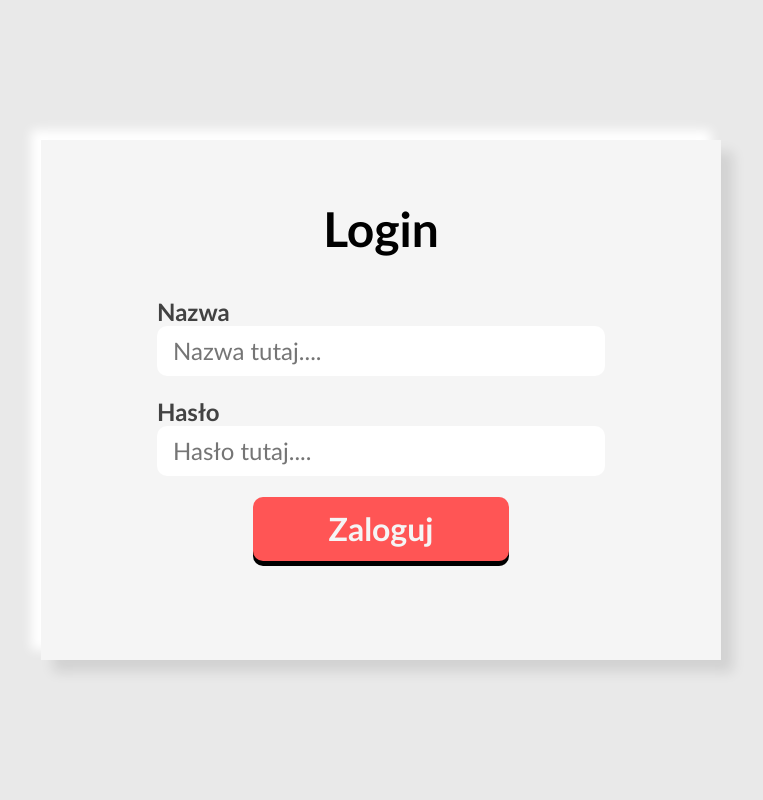
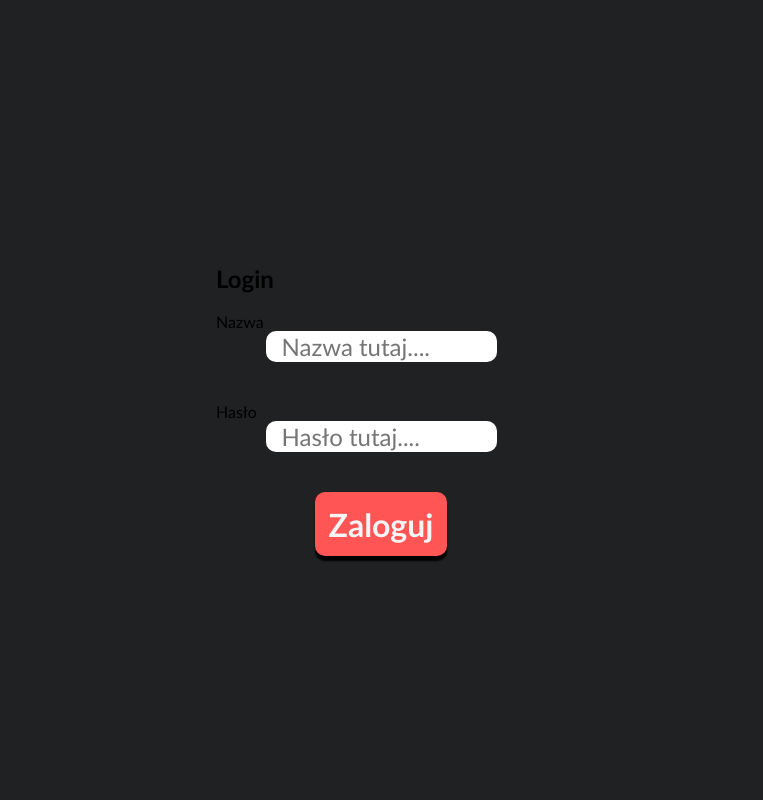
Before and after one commit to AntoniosSecret/Praca-Projekt-PZAW, a Django app: page /games/login/ in a window 1280 px wide. Shown: the whole page, without its empty margins (259-1022 px from the left). Run offline with Django 5.2, Linux system fonts and the light colour scheme.

Commit message:
Zmiany CSS

```diff
--- a/somegames/games/static/games/style.css
+++ b/somegames/games/static/games/style.css
@@ -7,6 +7,10 @@
 
     --secondary: #FF5555;
     --secondary-hover: #CC4444;
+}
+
+::selection {
+    background-color: var(--secondary);
 }
 
 * {
@@ -19,7 +23,9 @@
 
     height: 100vh;
 
-    background-color:var(--base-light);
+    background-color:var(--base-dark);
+
+    caret-color: var(--secondary);
 }
 
 header {
@@ -106,11 +162,13 @@
     height: 100%;
 }
 
-form {
+#loginForm {
     position: relative;
 
     display: flex;
     flex-direction: column;
+
+    color: var(--second-light);
 
     margin-inline: auto;
 
@@ -119,28 +177,33 @@
     width: 50%;
     height: 60%;
 
-    background-color: whitesmoke;
+    background-color: var(--second-dark);
     box-shadow: 12px 12px 12px rgba(0, 0, 0, 0.1),
-    -10px -10px 10px white;
+    -10px -10px 10px rgba(0, 0, 0, 0.07);
 
     z-index: 0;
 }
 
-form > .form-label, .form-input, .form-button {
+#loginForm > label, .form-input, .form-button {
     box-sizing: border-box;
 
     margin-inline: auto;
 }
 
-form > h2 {
+#loginForm > img {
+    position: absolute;
+    width: 80px;
+}
+
+#loginForm > h2 {
     text-align: center;
     font-size: 3rem;
 }
 
-.form-label {
+#loginForm > div > label {
     display: block;
 
-    color: rgb(66, 66, 66);
+    color: lightgray;
 
     width: 70%;
 
@@ -166,7 +229,7 @@
     border: none;
     border-radius: 10px;
 
-    outline: none;
+    outline-color: var(--secondary);
 }
 
 .form-button {
@@ -184,7 +247,7 @@
     border: none;
     border-radius: 10px;
 
-    box-shadow: 0 5px black;
+    box-shadow: 0 5px 2px black;
 
     cursor: pointer;
 
```
Also changed, not shown: other parts of somegames/games/static/games/style.css (+67 -12 lines).
